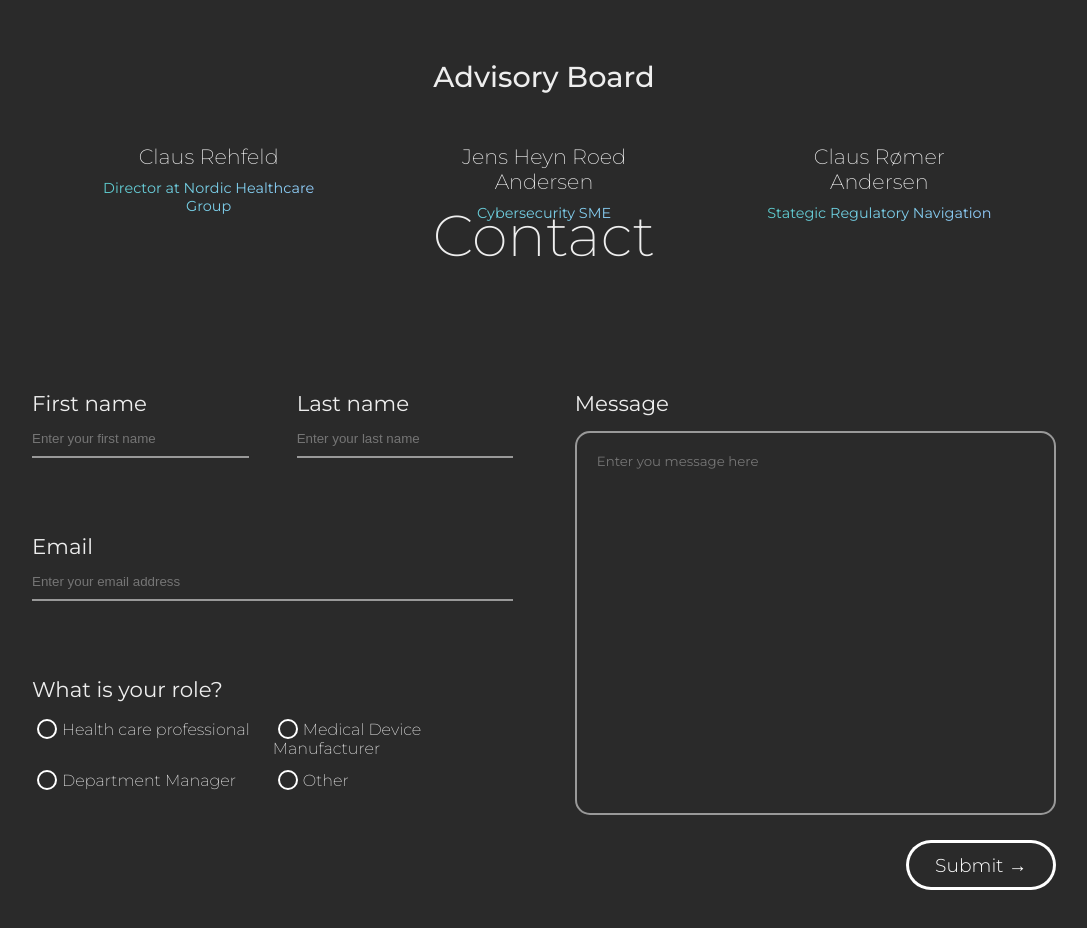
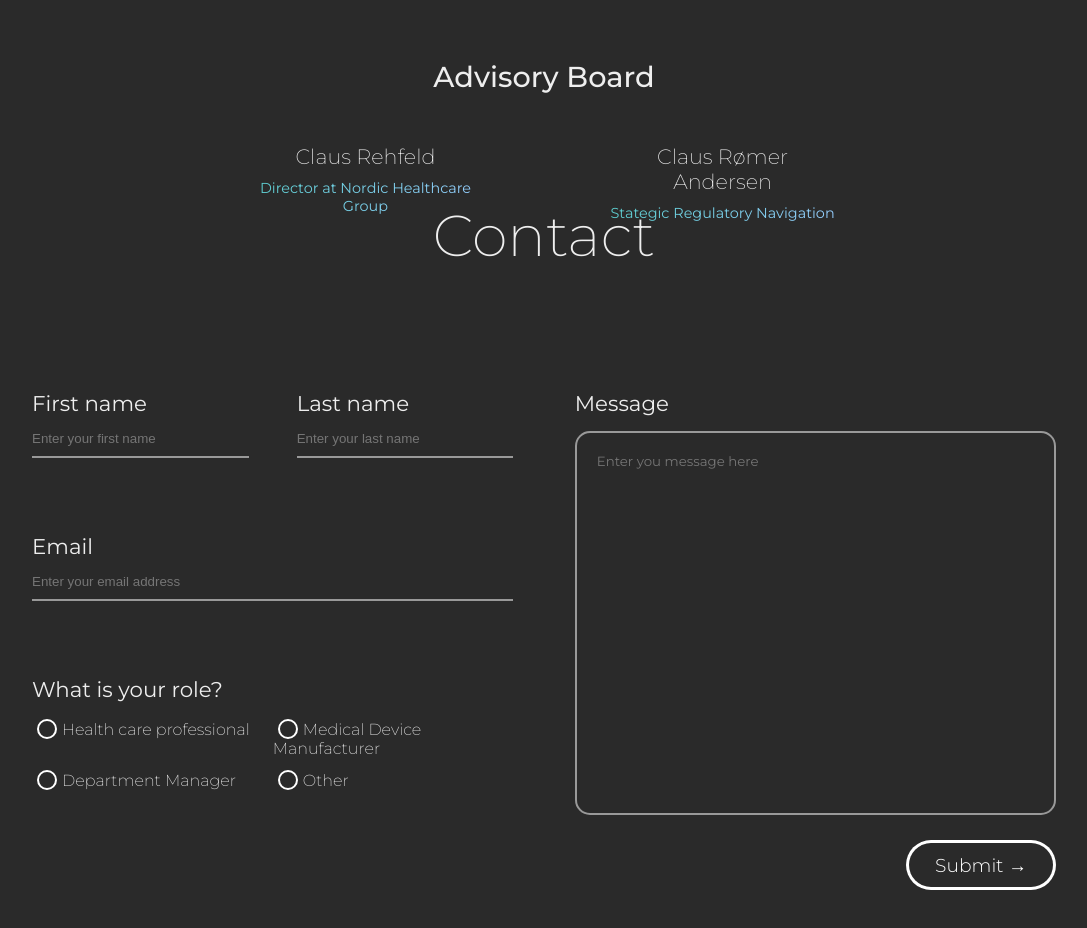
Before and after one commit to matjias/nordinsight, a Next.js app: page / in a window 1280 px wide. Shown: the part 3020-3948 px from the top of the page, without its empty margins (96-1183 px from the left). Built offline with nearby package versions, Linux system fonts and the light colour scheme.

Commit message:
Removed Jens from adv board

```diff
--- a/components/team.tsx
+++ b/components/team.tsx
@@ -32,10 +32,10 @@ const Team: React.FC = () => {
           <Link href="https://www.linkedin.com/in/clausrehfeld"><h5>Claus Rehfeld</h5></Link>
           <em>Director at Nordic Healthcare Group</em>
         </div>
-        <div className={styles.advisor}>
+        {/* <div className={styles.advisor}>
           <Link href="https://www.linkedin.com/in/jensroedandersen"><h5>Jens Heyn Roed Andersen</h5></Link>
           <em>Cybersecurity SME</em>
-        </div>
+        </div> */}
         <div className={styles.advisor}>
           <Link href="https://www.linkedin.com/in/clausroemer"><h5>Claus Rømer Andersen</h5></Link>
           <em>Stategic Regulatory Navigation</em>
```
